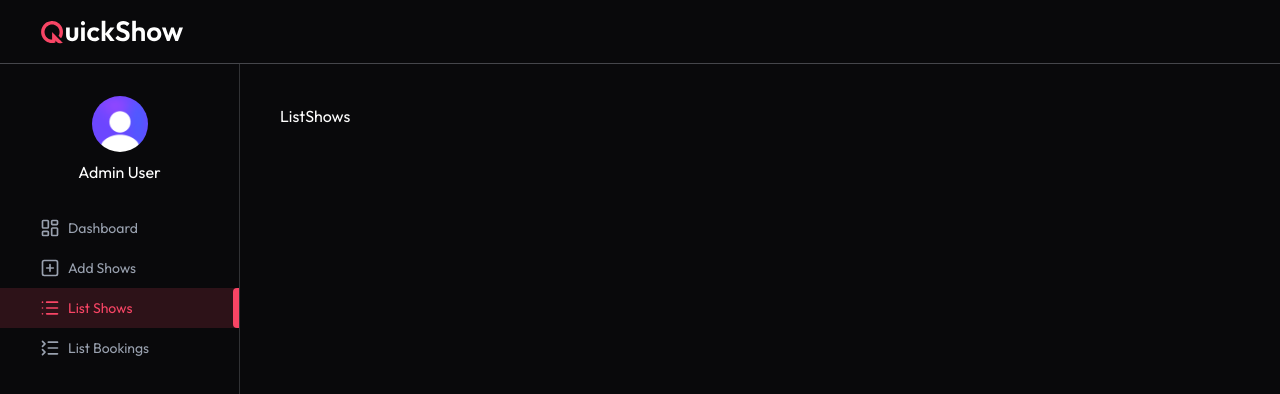
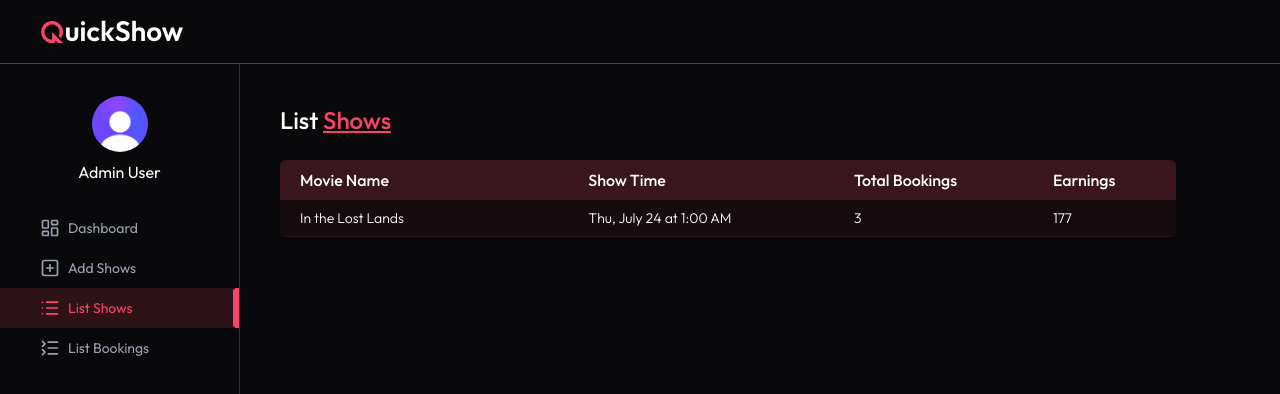
Before and after one commit to pramodsinzh/ShowTimeX, a React (Vite) app in the folder frontend/: page /admin/list-shows in a window 1280 px wide. Shown: the top 394 px of the page. Built offline with nearby package versions, Linux system fonts and the light colour scheme; no server answers.

Commit message:
Completed list shows for admin

```diff
--- a/frontend/src/pages/admin/ListShows.jsx
+++ b/frontend/src/pages/admin/ListShows.jsx
@@ -1,9 +1,64 @@
-import React from 'react'
+import React, { useEffect, useState } from 'react'
+import { dummyShowsData } from '../../assets/assets'
+import Loading from '../../components/Loading'
+import Title from '../../components/admin/Title'
+import { dateFormat } from '../../lib/dateFormat'
 
 const ListShows = () => {
-  return (
-    <div>ListShows</div>
-  )
+  const currency = import.meta.env.VITE_CURRENCY
+
+  const [shows, setShows] = useState([])
+  const [loading, setLoading] = useState(true)
+
+  const getAllShows = async () => {
+    try {
+      setShows([{
+        movie: dummyShowsData[0],
+        showDateTime: '2025-07-24T01:00:00.000Z',
+        showPrice: 59,
+        occupiedSeats: {
+          A1: 'user_1',
+          B1: 'user_2',
+          C1: 'user_3',
+        }
+
+      }])
+      setLoading(false)
+    } catch (error) {
+        console.log(error)
+    }
+  }
+  useEffect(()=> {
+    getAllShows();
+  }, [])
+
+  return !loading ? (
+    <>
+      <Title text1='List' text2='Shows' />
+      <div className="max-w-4xl mt-6 overflow-x-auto">
+        <table className='w-full border-collapse rounded-md overflow-hidden text-nowrap'>
+          <thead>
+            <tr className="bg-primary/20 text-left text-white">
+              <th className="p-2 font-medium pl-5">Movie Name</th>
+              <th className="p-2 font-medium ">Show Time</th>
+              <th className="p-2 font-medium ">Total Bookings</th>
+              <th className="p-2 font-medium ">Earnings</th>
+            </tr>
+          </thead>
+          <tbody className='text-sm font-light'>
+            {shows.map((show, index)=> (
+              <tr className="border-b border-primary/10 bg-primary/5 even:bg-primary/10" key={index}>
+                <td className="p-2 min-w-45 pl-5">{show.movie.title}</td>
+                <td className="p-2 ">{dateFormat(show.showDateTime)}</td>
+                <td className="p-2 ">{Object.keys(show.occupiedSeats).length}</td>
+                <td className="p-2 ">{currency} {Object.keys(show.occupiedSeats).length * show.showPrice}</td>
+              </tr>
+            ))}
+          </tbody>
+        </table>
+      </div>
+    </>
+  ) : <Loading />
 }
 
 export default ListShows
```
